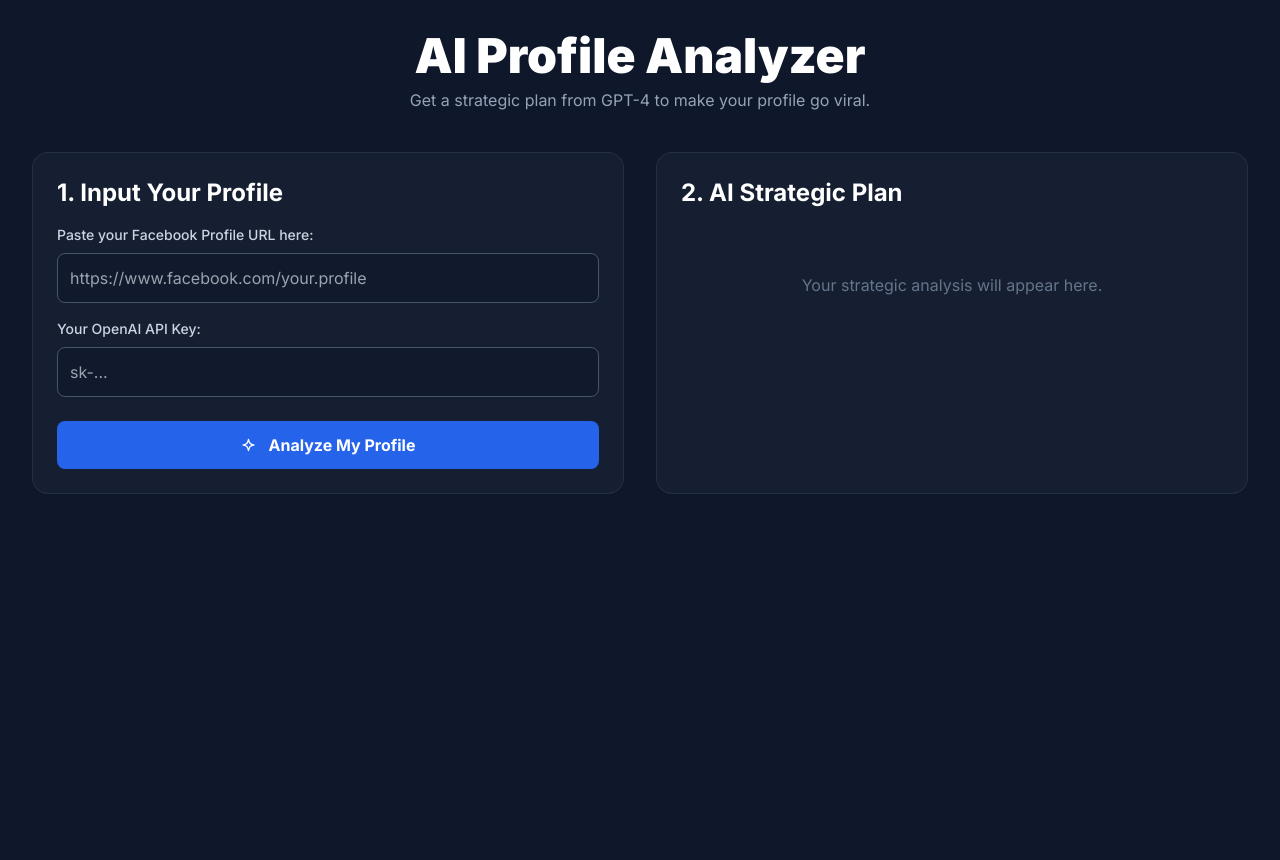
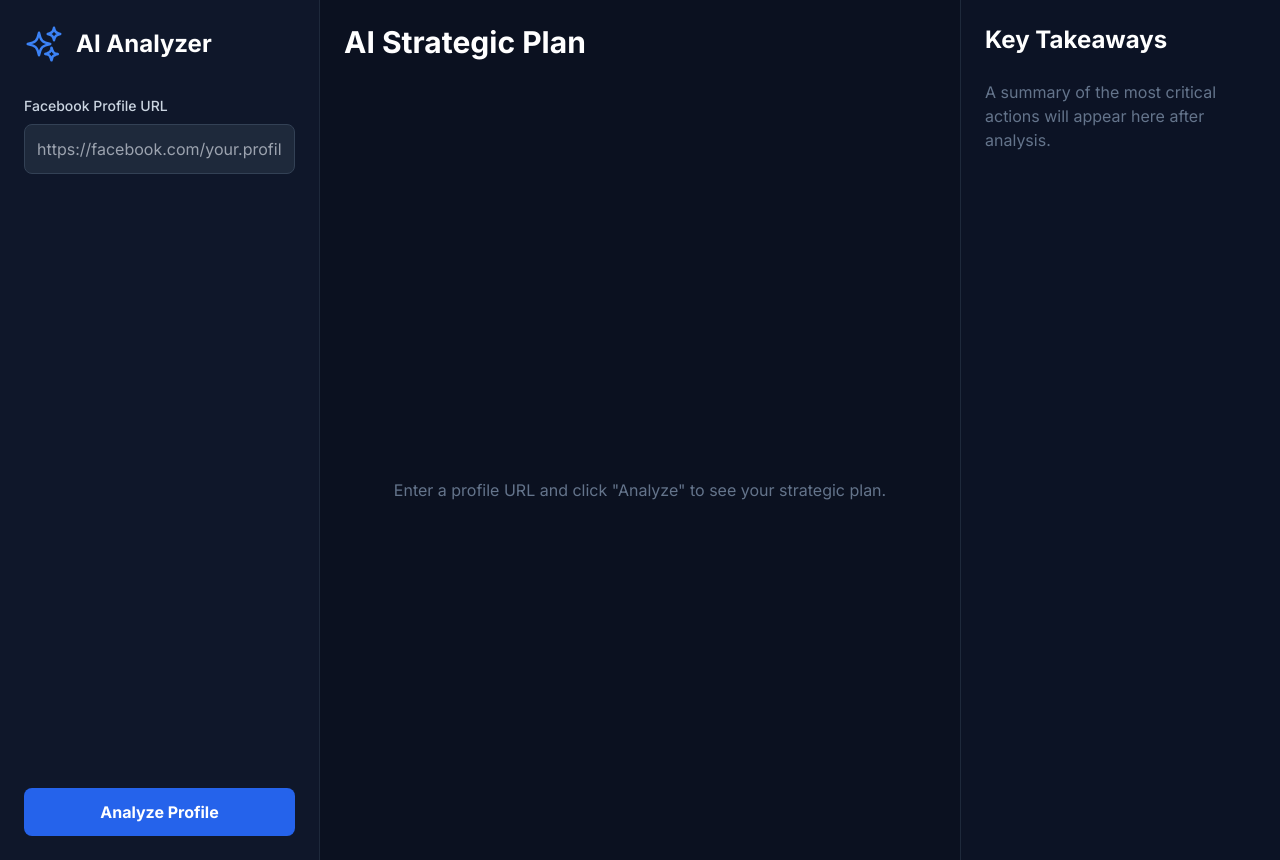
Before and after one commit to voycebutler18/VoyceFeed, a Flask app: page / in a window 1280 px wide. Run offline with Flask 3, Linux system fonts and the light colour scheme; some libraries are stand-ins or nearby versions.

Commit message:
Update index.html

```diff
--- a/templates/index.html
+++ b/templates/index.html
@@ -3,7 +3,7 @@
 <head>
     <meta charset="UTF-8">
     <meta name="viewport" content="width=device-width, initial-scale=1.0">
-    <title>AI Social Media Analyzer</title>
+    <title>AI Profile Analyzer</title>
     <script src="https://cdn.tailwindcss.com"></script>
     <link rel="preconnect" href="https://fonts.googleapis.com">
     <link rel="preconnect" href="https://fonts.gstatic.com" crossorigin>
@@ -11,129 +11,124 @@
     <style>
         body {
             font-family: 'Inter', sans-serif;
-            background-color: #0f172a; /* slate-900 */
+            background-color: #0B1120;
         }
         .glass-pane {
-            background: rgba(30, 41, 59, 0.5);
-            backdrop-filter: blur(12px);
-            border: 1px solid rgba(51, 65, 85, 0.5);
+            background: rgba(21, 30, 48, 0.5);
+            backdrop-filter: blur(16px);
+            border: 1px solid rgba(51, 65, 85, 0.3);
         }
         .spinner {
-            border: 4px solid rgba(255, 255, 255, 0.3);
+            border: 4px solid rgba(255, 255, 255, 0.2);
             border-radius: 50%;
-            border-top-color: #3b82f6; /* blue-500 */
-            width: 40px;
-            height: 40px;
+            border-top-color: #60a5fa; /* blue-400 */
+            width: 48px;
+            height: 48px;
             animation: spin 1s ease-in-out infinite;
         }
         @keyframes spin {
             to { transform: rotate(360deg); }
         }
+        /* Custom scrollbar */
+        ::-webkit-scrollbar { width: 8px; }
+        ::-webkit-scrollbar-track { background: transparent; }
+        ::-webkit-scrollbar-thumb { background: #334155; border-radius: 10px; }
     </style>
 </head>
 <body class="text-slate-300">
 
-    <div class="container mx-auto p-4 sm:p-6 lg:p-8">
-        <!-- Header -->
-        <header class="text-center mb-10">
-            <h1 class="text-4xl sm:text-5xl font-black text-white">AI Profile Analyzer</h1>
-            <p class="text-slate-400 mt-2">Get a strategic plan from GPT-4 to make your profile go viral.</p>
-        </header>
+    <div class="flex flex-col lg:flex-row h-screen">
 
-        <!-- Main Grid -->
-        <div class="grid grid-cols-1 lg:grid-cols-2 gap-8">
-            <!-- Input Section -->
-            <div class="glass-pane p-6 rounded-2xl">
-                <h2 class="text-2xl font-bold text-white mb-4">1. Input Your Profile</h2>
+        <!-- Left Panel: Input & Controls -->
+        <aside class="w-full lg:w-1/4 bg-slate-900 p-6 flex flex-col border-r border-slate-800">
+            <div class="flex items-center mb-8">
+                <svg class="w-10 h-10 text-blue-500 mr-3" xmlns="http://www.w3.org/2000/svg" fill="none" viewBox="0 0 24 24" stroke-width="1.5" stroke="currentColor"><path stroke-linecap="round" stroke-linejoin="round" d="M9.813 15.904L9 18.75l-.813-2.846a4.5 4.5 0 00-3.09-3.09L2.25 12l2.846-.813a4.5 4.5 0 003.09-3.09L9 5.25l.813 2.846a4.5 4.5 0 003.09 3.09L15.75 12l-2.846.813a4.5 4.5 0 00-3.09 3.09zM18.259 8.715L18 9.75l-.259-1.035a3.375 3.375 0 00-2.455-2.456L14.25 6l1.036-.259a3.375 3.375 0 002.455-2.456L18 2.25l.259 1.035a3.375 3.375 0 002.456 2.456L21.75 6l-1.035.259a3.375 3.375 0 00-2.456 2.456zM16.898 20.553L16.5 21.75l-.398-1.197a3.375 3.375 0 00-2.456-2.456L12.75 18l1.197-.398a3.375 3.375 0 002.456-2.456L16.5 14.25l.398 1.197a3.375 3.375 0 002.456 2.456L20.25 18l-1.197.398a3.375 3.375 0 00-2.456 2.456z" /></svg>
+                <h1 class="text-2xl font-bold text-white">AI Analyzer</h1>
+            </div>
+            <div class="flex-grow">
+                <label for="profile-url" class="block text-sm font-medium text-slate-300 mb-2">Facebook Profile URL</label>
+                <input type="text" id="profile-url" class="w-full p-3 bg-slate-800 rounded-lg border border-slate-700 focus:border-blue-500 focus:outline-none" placeholder="https://facebook.com/your.profile">
+            </div>
+            <button id="analyze-button" class="w-full mt-4 bg-blue-600 hover:bg-blue-700 text-white font-bold py-3 px-6 rounded-lg transition-colors flex items-center justify-center disabled:bg-slate-600">
+                Analyze Profile
+            </button>
+        </aside>
 
-                <div class="mb-4">
-                    <label for="profile-url" class="block text-sm font-medium text-slate-300 mb-2">Paste your Facebook Profile URL here:</label>
-                    <input type="text" id="profile-url" class="w-full p-3 bg-slate-900/50 rounded-lg border border-slate-600 focus:border-blue-500 focus:outline-none" placeholder="https://www.facebook.com/your.profile">
-                </div>
-
-                <div class="mb-6">
-                    <label for="openai-key" class="block text-sm font-medium text-slate-300 mb-2">Your OpenAI API Key:</label>
-                    <input type="password" id="openai-key" class="w-full p-3 bg-slate-900/50 rounded-lg border border-slate-600 focus:border-blue-500 focus:outline-none" placeholder="sk-...">
-                </div>
-
-                <button id="analyze-button" class="w-full bg-blue-600 hover:bg-blue-700 text-white font-bold py-3 px-6 rounded-lg transition-colors flex items-center justify-center disabled:bg-slate-600">
-                    <svg class="w-5 h-5 mr-2" xmlns="http://www.w3.org/2000/svg" fill="none" viewBox="0 0 24 24" stroke-width="1.5" stroke="currentColor"><path stroke-linecap="round" stroke-linejoin="round" d="M9.813 15.904L9 18.75l-.813-2.846a4.5 4.5 0 00-3.09-3.09L2.25 12l2.846-.813a4.5 4.5 0 003.09-3.09L9 5.25l.813 2.846a4.5 4.5 0 003.09 3.09L15.75 12l-2.846.813a4.5 4.5 0 00-3.09 3.09z" /></svg>
-                    Analyze My Profile
-                </button>
-            </div>
-
-            <!-- Output Section -->
-            <div class="glass-pane p-6 rounded-2xl">
-                <h2 class="text-2xl font-bold text-white mb-4">2. AI Strategic Plan</h2>
-                <div id="analysis-output" class="space-y-6">
+        <!-- Center Panel: Main Analysis -->
+        <main class="flex-1 p-6 overflow-y-auto">
+            <h2 class="text-3xl font-bold text-white mb-6">AI Strategic Plan</h2>
+            <div id="analysis-output" class="h-full">
                 <!-- Loading Spinner -->
                 <div id="loading-spinner" class="hidden flex-col items-center justify-center h-full text-center py-10">
                     <div class="spinner"></div>
                     <p class="mt-4 text-slate-400">AI is generating your growth strategy...</p>
                 </div>
                 <!-- Placeholder -->
-                    <div id="placeholder-text" class="text-center py-10">
-                        <p class="text-slate-500">Your strategic analysis will appear here.</p>
+                <div id="placeholder-text" class="flex items-center justify-center h-full text-center">
+                    <p class="text-slate-500">Enter a profile URL and click "Analyze" to see your strategic plan.</p>
                 </div>
                 <!-- Results -->
-                    <div id="results" class="hidden prose prose-invert prose-slate max-w-none">
+                <div id="results" class="hidden prose prose-invert prose-slate max-w-none prose-h3:text-sky-400 prose-strong:text-white">
                     <!-- AI content will be injected here -->
                 </div>
             </div>
+        </main>
+
+        <!-- Right Panel: Key Takeaways -->
+        <aside class="w-full lg:w-1/4 bg-slate-900/50 p-6 border-l border-slate-800 overflow-y-auto">
+            <h2 class="text-2xl font-bold text-white mb-6">Key Takeaways</h2>
+            <div id="takeaways-output" class="space-y-4">
+                <p class="text-slate-500">A summary of the most critical actions will appear here after analysis.</p>
             </div>
-        </div>
+        </aside>
+
     </div>
 
+    <script src="https://cdn.jsdelivr.net/npm/marked/marked.min.js"></script>
     <script>
-        // We will use a library to parse markdown safely
-        const markdownScript = document.createElement('script');
-        markdownScript.src = "https://cdn.jsdelivr.net/npm/marked/marked.min.js";
-        document.head.appendChild(markdownScript);
+        const apiKey = "{{ openai_api_key }}";
 
         const analyzeButton = document.getElementById('analyze-button');
         const profileUrlInput = document.getElementById('profile-url');
-        const openAiKeyInput = document.getElementById('openai-key');
+
         const analysisOutput = document.getElementById('analysis-output');
         const loadingSpinner = document.getElementById('loading-spinner');
         const placeholderText = document.getElementById('placeholder-text');
         const resultsDiv = document.getElementById('results');
+        const takeawaysDiv = document.getElementById('takeaways-output');
 
         analyzeButton.addEventListener('click', async () => {
             const profileUrl = profileUrlInput.value.trim();
-            const apiKey = openAiKeyInput.value.trim();
 
-            if (!profileUrl || !apiKey) {
-                alert('Please provide both your profile URL and your OpenAI API key.');
+            if (!profileUrl) {
+                alert('Please provide your profile URL.');
+                return;
+            }
+            if (!apiKey) {
+                alert('OpenAI API Key not found. Make sure it is set in your Render environment variables.');
                 return;
             }
 
-            // Show loading state
+            // Reset UI and show loading state
             placeholderText.classList.add('hidden');
             resultsDiv.classList.add('hidden');
+            takeawaysDiv.innerHTML = '<p class="text-slate-500">Generating takeaways...</p>';
             loadingSpinner.classList.remove('hidden');
             analyzeButton.disabled = true;
+            analyzeButton.textContent = 'Analyzing...';
 
             const prompt = `
-                As an expert social media strategist, create a comprehensive growth plan for a personal Facebook profile. The user's profile URL is: ${profileUrl}.
+                As an expert social media strategist, create a comprehensive growth plan for a personal Facebook profile: ${profileUrl}.
+                Although you cannot see the page's live content, provide a detailed, actionable strategy based on established principles for viral growth.
 
-                Even though you cannot see the page's live content, provide a detailed, actionable strategy based on established principles for viral growth. The user wants to know what they're doing wrong and how to improve.
+                First, provide the full analysis structured in markdown with the following sections:
+                ### Profile Picture & Banner
+                ### Bio Optimization
+                ### Content Strategy
+                ### Virality Tactics
+                ### Posting Schedule
 
-                Structure your response in markdown format with the following sections:
-
-                ###  प्रोफाइल पिक्चर और बैनर
-                एक बेहतरीन प्रोफ़ाइल पिक्चर और कवर फ़ोटो के लिए क्या ज़रूरी है, इस पर सलाह दें।
-
-                ### बायो ऑप्टिमाइज़ेशन
-                एक आकर्षक बायो बनाने के लिए सुझाव दें जो लोगों को फॉलो करने के लिए प्रोत्साहित करे।
-
-                ### कंटेंट रणनीति
-                3-5 प्रमुख "कंटेंट पिलर्स" (विषय) सुझाएं जिन पर उपयोगकर्ता को ध्यान केंद्रित करना चाहिए। प्रत्येक पिलर के लिए पोस्ट के 2-3 उदाहरण दें।
-
-                ### वायरल होने की रणनीति
-                 जुड़ाव बढ़ाने के लिए 3 विशिष्ट, कार्रवाई योग्य रणनीतियाँ प्रदान करें (उदाहरण के लिए, आकर्षक प्रश्न पूछना, पोल का उपयोग करना, ट्रेंडिंग ऑडियो का उपयोग करना)।
-
-                ### पोस्टिंग शेड्यूल
-                अधिकतम पहुंच के लिए पोस्ट करने के लिए सबसे अच्छे दिन और समय की सिफारिश करें।
+                After the full analysis, add a separator "---" and then provide a "Key Takeaways" summary. This summary should be a concise, bulleted list of the top 5 most important actions the user should take immediately. Start this section with the heading "### Key Takeaways".
             `;
 
             try {
@@ -156,10 +151,17 @@
                 }
 
                 const data = await response.json();
-                const analysisText = data.choices[0].message.content;
+                const fullResponseText = data.choices[0].message.content;
+
+                // Split the response into the main analysis and the key takeaways
+                const parts = fullResponseText.split('---');
+                const mainAnalysis = parts[0];
+                const keyTakeaways = parts.length > 1 ? parts[1] : '<p>No key takeaways were generated.</p>';
 
                 // Use the 'marked' library to convert markdown to HTML
-                resultsDiv.innerHTML = marked.parse(analysisText);
+                resultsDiv.innerHTML = marked.parse(mainAnalysis);
+                takeawaysDiv.innerHTML = marked.parse(keyTakeaways);
+
                 resultsDiv.classList.remove('hidden');
 
             } catch (error) {
@@ -169,6 +171,7 @@
                 // Hide loading state
                 loadingSpinner.classList.add('hidden');
                 analyzeButton.disabled = false;
+                analyzeButton.textContent = 'Analyze Profile';
             }
         });
     </script>
```
Lines whose indentation alone changed are shown as unchanged.
